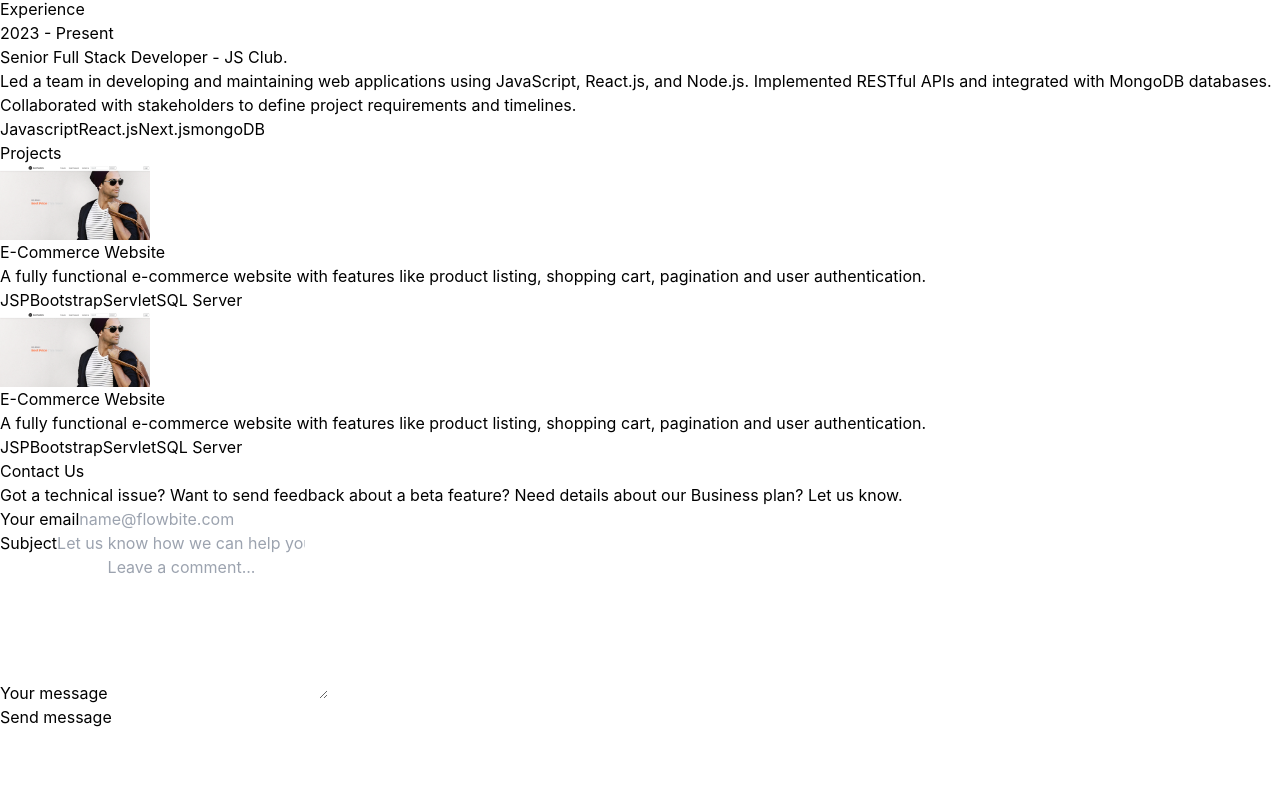
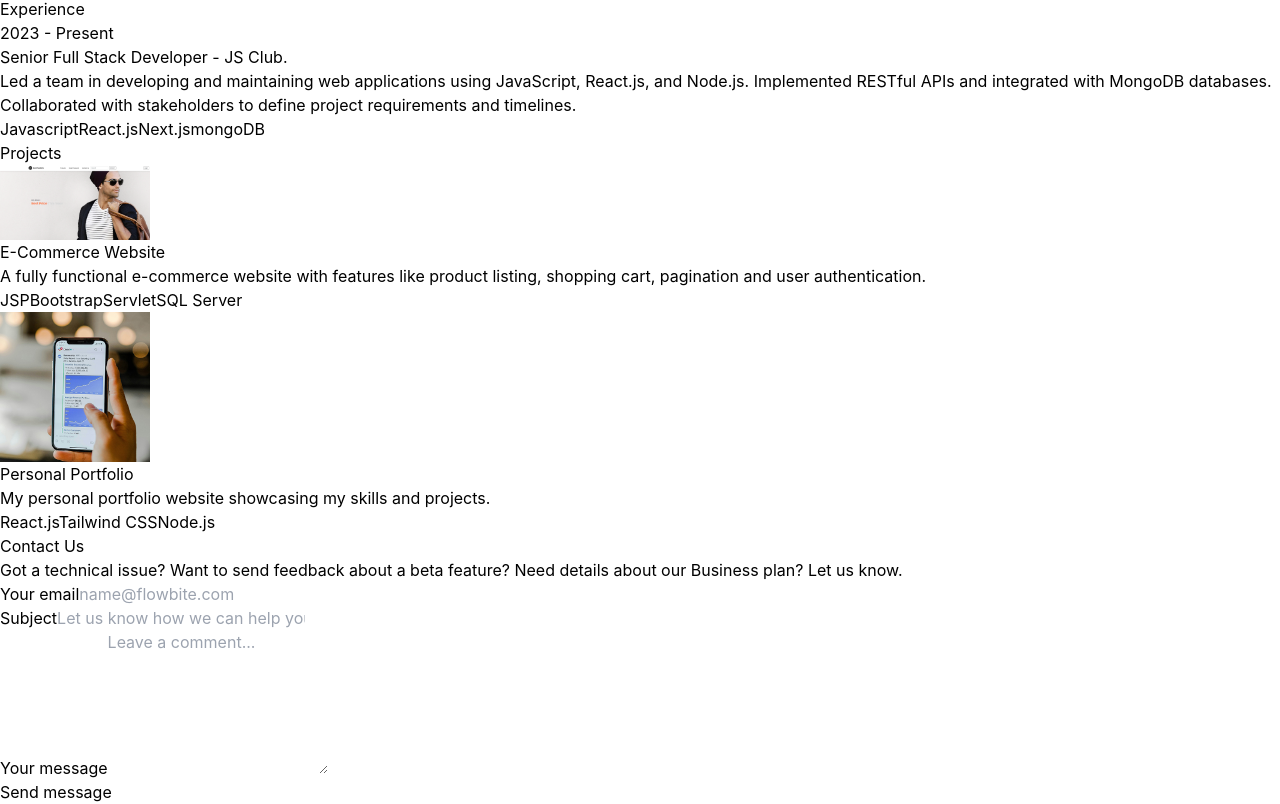
Before and after one commit to nvdekay/personal-portfolio, a React (Vite) app: page / in a window 1280 px wide. Shown: the part 1958-2762 px from the top of the page. Before the commit the page ends 2687 px from the top, so only its background shows below. Built offline with nearby package versions, Linux system fonts and the light colour scheme.

Commit message:
add: add project in index.js

```diff
--- a/src/constants/index.js
+++ b/src/constants/index.js
@@ -23,7 +23,7 @@ export const EXPERIENCES = [
 
 export const PROJECTS = [
   {
-    year: "2023 - Present",
+    year: "March 2023",
     title: "E-Commerce Website",
     image: project1,
     description:
@@ -31,12 +31,12 @@ export const PROJECTS = [
     technologies: ["JSP", "Bootstrap", "Servlet", "SQL Server"],
   },
   {
-    year: "2023 - Present",
-    title: "E-Commerce Website",
-    image: project1,
+    year: "April 2025",
+    title: "Personal Portfolio",
+    image: project2,
     description:
-      "A fully functional e-commerce website with features like product listing, shopping cart, pagination and user authentication.",
-    technologies: ["JSP", "Bootstrap", "Servlet", "SQL Server"],
+      "My personal portfolio website showcasing my skills and projects.",
+    technologies: ["React.js", "Tailwind CSS", "Node.js"],
   },
 ];
 
```
